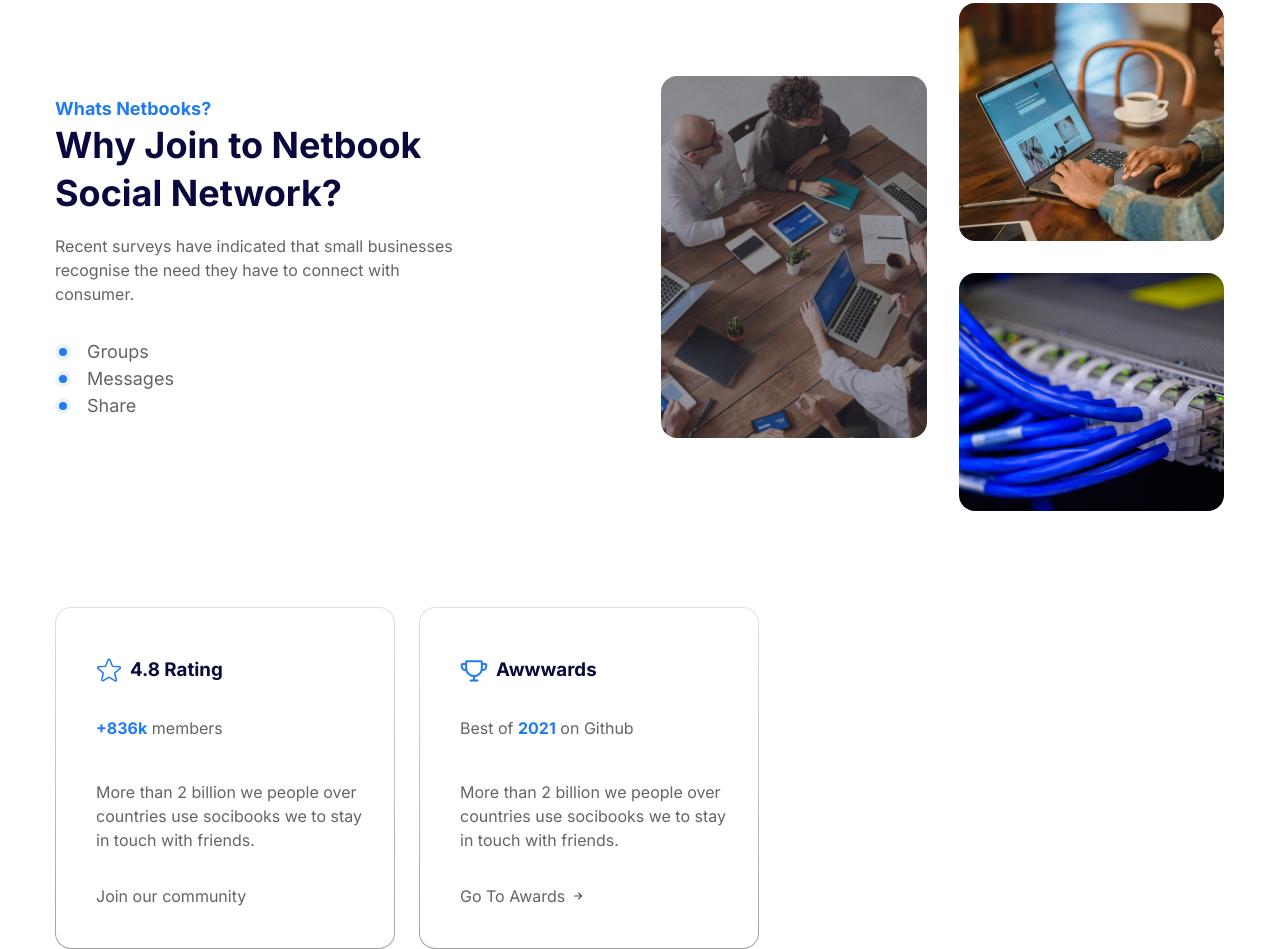
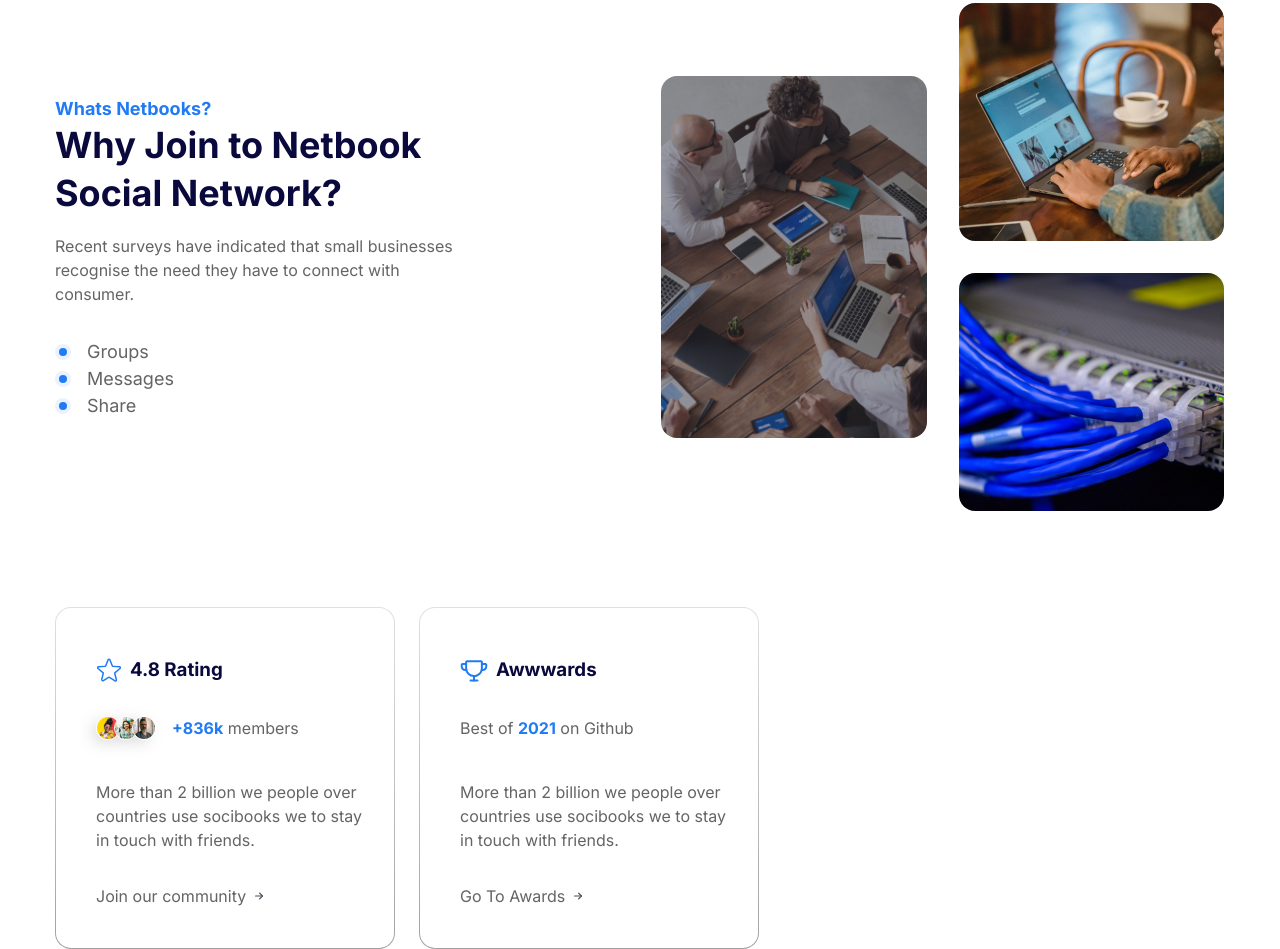
Before and after one commit to pierre-juarez/netbook-landing-page, a plain HTML site: page index.html in a window 1280 px wide. Shown: the part 711-1660 px from the top of the page. Drawn offline with Linux system fonts and the light colour scheme.

Commit message:
Finish achievements cards 🤓

```diff
--- a/index.html
+++ b/index.html
@@ -77,11 +77,23 @@
       <article class="card rating">
         <header>
           <h3 class="card__title"><img src="./images/icon-star.svg" alt="Outline star icon"> 4.8 Rating</h3>
-          <p class="card__subtitle"><b>+836k</b> members</p>
+          <p class="card__subtitle">
+            <span class="card__avatars">
+              <img src="./images/avatar-01.jpg" alt="">
+              <img src="./images/avatar-02.jpg" alt="">
+              <img src="./images/avatar-03.jpg" alt="">
+            </span>
+            <b>+836k</b>&nbsp;members
+          </p>
         </header>
         <p class="card__content">More than 2 billion we people over countries use socibooks we to stay in touch with friends.</p>
         <p>
-          <a href="#">Join our community</a>
+          <a href="#">Join our community
+            <svg width="10" height="10" viewBox="0 0 10 10" fill="none" xmlns="http://www.w3.org/2000/svg">
+              <path d="M1.5625 5H8.4375" stroke="#4A4A56" stroke-width="1.2" stroke-linecap="round" stroke-linejoin="round"/>
+              <path d="M5.625 2.1875L8.4375 5L5.625 7.8125" stroke="#4A4A56" stroke-width="1.2" stroke-linecap="round" stroke-linejoin="round"/>
+            </svg>
+          </a>
         </p>
       </article>
       <article class="card awards">
@@ -91,7 +103,12 @@
         </header>
         <p class="card__content">More than 2 billion we people over countries use socibooks we to stay in touch with friends.</p>
         <p>
-          <a href="#">Go To Awards <img src="./images/icon-arrow.svg" alt=""></a>
+          <a href="#">Go To Awards
+            <svg width="10" height="10" viewBox="0 0 10 10" fill="none" xmlns="http://www.w3.org/2000/svg">
+              <path d="M1.5625 5H8.4375" stroke="#4A4A56" stroke-width="1.2" stroke-linecap="round" stroke-linejoin="round"/>
+              <path d="M5.625 2.1875L8.4375 5L5.625 7.8125" stroke="#4A4A56" stroke-width="1.2" stroke-linecap="round" stroke-linejoin="round"/>
+            </svg>
+          </a>
         </p>
       </article>
       <div></div>
--- a/styles/main.css
+++ b/styles/main.css
@@ -268,6 +268,12 @@ background: linear-gradient(311.76deg, #D4E7FE -15.24%, #FFFFFF 78.85%);
   transition: box-shadow 200ms ease-in-out, transform 200ms ease-in-out;
 }
 
+.achievement .card:hover {
+  box-shadow: 0px 26px 49px rgba(146, 165, 184, 0.24);
+  /* box-shadow: 0px 26px 49px black; */
+  transform: translate(-4px, -4px);
+}
+
 .achievement .card a {
   display: inline-flex;
   align-items: center;
@@ -278,28 +284,15 @@ background: linear-gradient(311.76deg, #D4E7FE -15.24%, #FFFFFF 78.85%);
   color: var(--color-primary);
 }
 
-/* .achievement .card a:after {
-  position: absolute;
-  content: "";
-  right: 0;
-  top: 50%;
-  transform: translateY(-50%);
-  background-image: url("/images/icon-arrow.svg");
-  height: 10px;
-  width: 10px;
-} */
-
-.achievement .card:hover {
-  box-shadow: 0px 26px 49px rgba(146, 165, 184, 0.24);
-  /* box-shadow: 0px 26px 49px black; */
-  transform: translate(-4px, -4px);
+.achievement .card a:hover svg path{
+  stroke: var(--color-primary);
 }
 
 .achievement .card__subtitle {
   margin-bottom: 2.5rem;
 }
 
-.achievement .card__subtitle b {
+.card__subtitle b {
   color: var(--color-primary);
 }
 
@@ -312,3 +305,25 @@ background: linear-gradient(311.76deg, #D4E7FE -15.24%, #FFFFFF 78.85%);
   gap: 0.5rem;
   margin-bottom: 2rem;
 }
+
+.card.rating .card__subtitle {
+  display: flex;
+  align-items: center;
+}
+
+.card__avatars {
+  display: inline-flex;
+  margin-right: 1rem;
+}
+
+.card__avatars img {
+  border: 1px solid var(--color-white);
+  border-radius: 50%;
+  width: 1.5rem;
+  aspect-ratio: 1/1;
+  box-shadow: -5px 4px 14px rgba(151, 151, 151, 0.28);
+}
+
+.card__avatars img:not(:first-child) {
+  margin-left: -6px;
+}
```
Also changed, not shown: images/avatar-01.jpg (added), images/avatar-02.jpg (added), images/avatar-03.jpg (added), images/icon-github.png (added).
